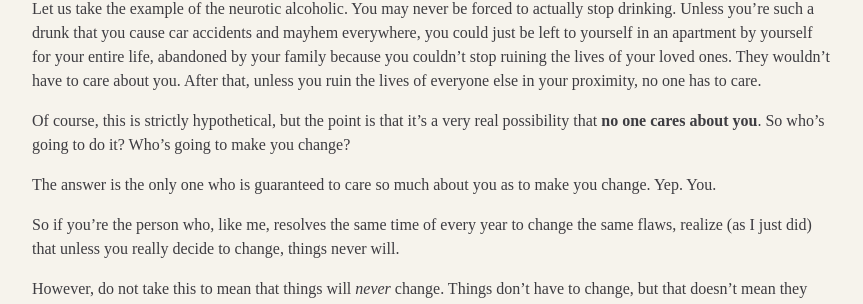
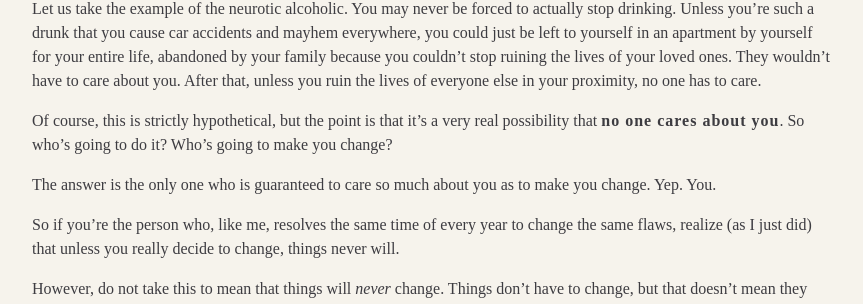
Before and after one commit to youngflee/youngflee.github.io, a Jekyll site: the page built from _posts/2015-01-01-new-year.md, in a window 1280 px wide. Shown: the part 622-926 px from the top of the page, without its empty margins (208-1071 px from the left). Built offline with Jekyll 4.4.1, drawn with Linux system fonts in a browser that asks for light colours; nearby versions of some CDN libraries; comment, search, counter and statistics services are not loaded.

Commit message:
experimental

```diff
--- a/css/screen.css
+++ b/css/screen.css
@@ -39,6 +39,11 @@ p {
 }
 
 b {
+  letter-spacing: 1px;
+  font-stretch: expanded;
+}
+
+strong {
   letter-spacing: 1px;
   font-stretch: expanded;
 }
```
